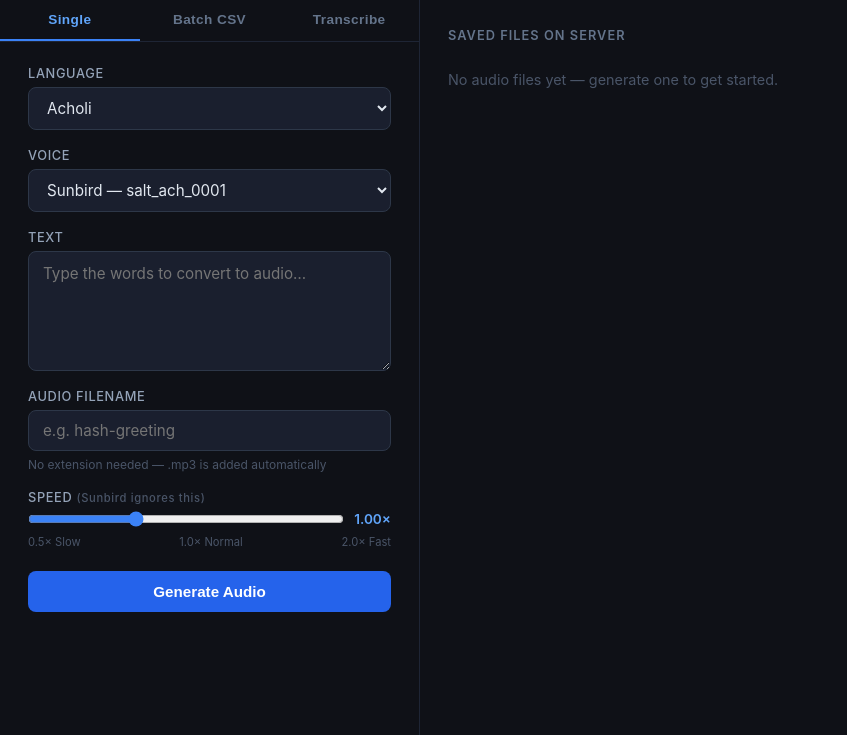
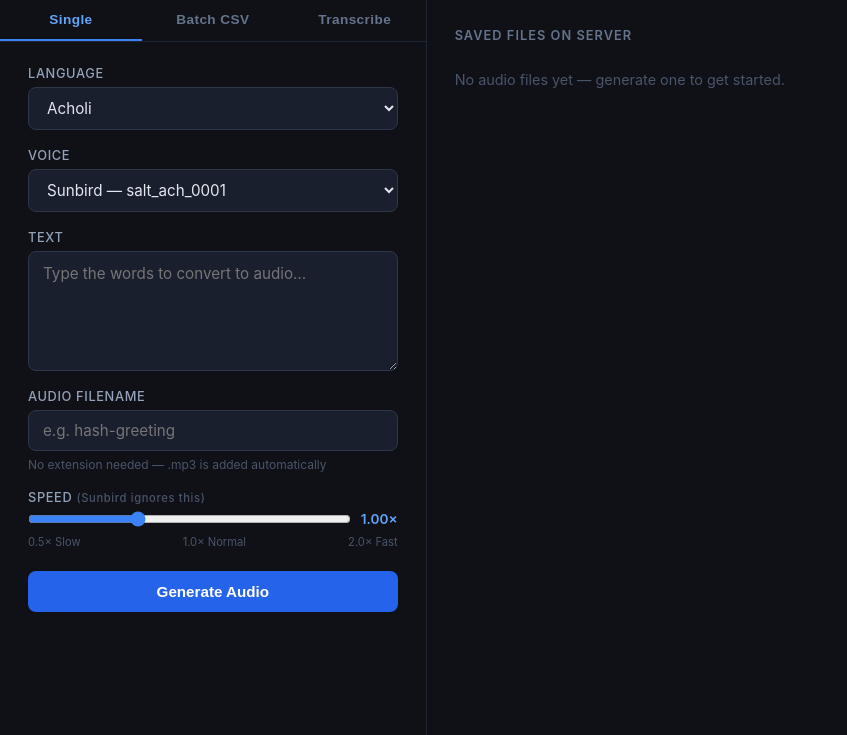
Before and after one commit to Vinald/Asterisk-Audio-Transcription, a FastAPI app: page / in a window 1280 px wide. Shown: the part 65-800 px from the top of the page, without its empty margins (0-847 px from the left). Run offline with FastAPI, Linux system fonts and the light colour scheme.

Commit message:
Widen left nav panel to ~1/3 of page width
The single/batch/transcribe form panel was a fixed 420px regardless of
viewport width, cramped on wide screens. Switches the grid to
minmax(420px, 1fr) 2fr so it scales to roughly a third of the page on
wider windows while keeping the existing 420px floor and the <768px
single-column mobile layout unchanged.

Also ignores docker-compose.override.yml — used locally to remap the
published port when 8000 is already taken by another service.

Claude-Session: https://claude.ai/code/session_011fe64EooHL29mTBaSfu3bg

```diff
--- a/templates/index.html
+++ b/templates/index.html
@@ -37,7 +37,7 @@
 
     .layout {
       display: grid;
-      grid-template-columns: 420px 1fr;
+      grid-template-columns: minmax(420px, 1fr) 2fr;
       gap: 0;
       flex: 1;
       height: calc(100vh - 62px);
```
Also changed, not shown: 1 other file.
